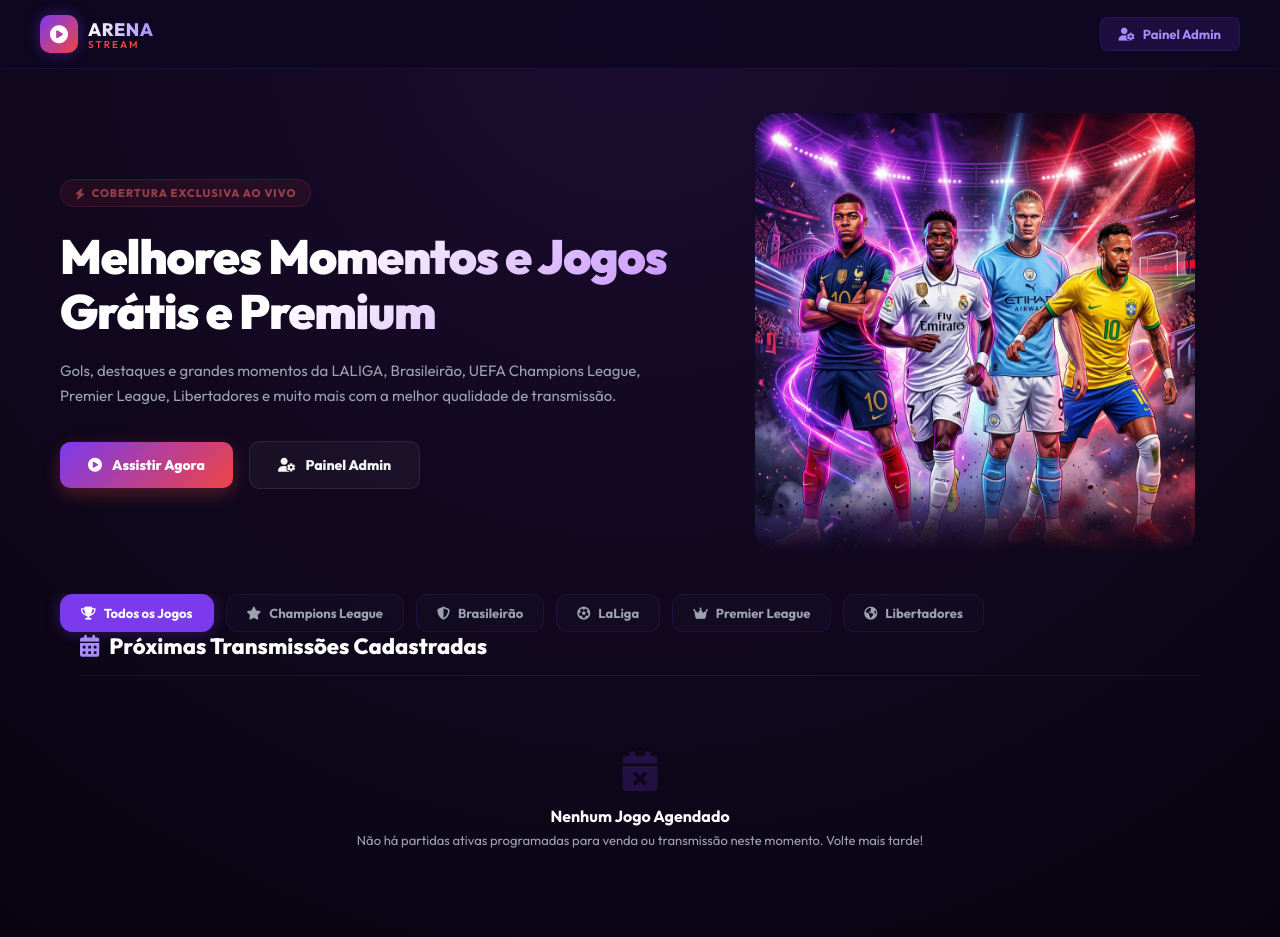
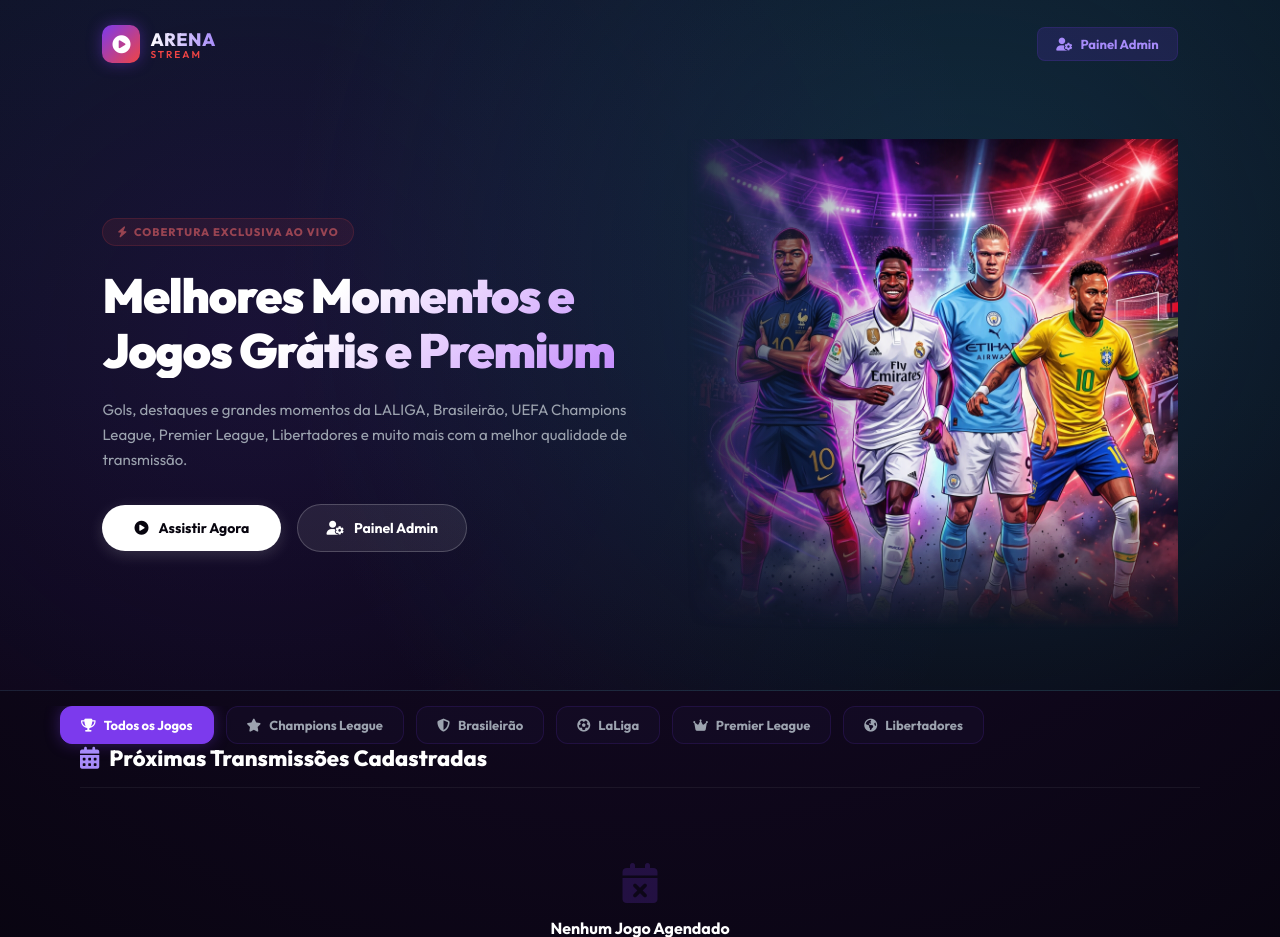
Before and after one commit to thiagodeassisbm-source/arenatv, a PHP site: page /stream/ in a window 1280 px wide. Shown: the top 937 px of the page. Before the commit the page ends 848 px from the top, so only its background shows below. Run offline with PHP 8.4, Linux system fonts and the light colour scheme; some libraries are stand-ins or nearby versions.

Commit message:
Design: Implement full-width borderless stadium hero banner with soft gradient mask and transparent header styled after DAZN

```diff
--- a/index.php
+++ b/index.php
@@ -60,18 +60,24 @@ $channels = $pdo->query($sqlChannels)->fetchAll(PDO::FETCH_ASSOC);
             overflow-x: hidden;
         }
 
-        /* Topbar */
+        /* Topbar (Overlay Transparente) */
         .topbar {
-            background: rgba(14, 8, 34, 0.85);
-            backdrop-filter: blur(12px);
-            border-bottom: 1px solid var(--border);
-            padding: 15px 40px;
+            background: transparent;
+            padding: 25px 8%;
+            position: absolute;
+            width: 100%;
+            top: 0;
+            left: 0;
             display: flex;
             justify-content: space-between;
             align-items: center;
-            position: sticky;
-            top: 0;
             z-index: 100;
+        }
+        @media (min-width: 1400px) {
+            .topbar {
+                padding-left: calc((100vw - 1200px) / 2 + 20px);
+                padding-right: calc((100vw - 1200px) / 2 + 20px);
+            }
         }
 
         .brand {
@@ -134,18 +140,27 @@ $channels = $pdo->query($sqlChannels)->fetchAll(PDO::FETCH_ASSOC);
             box-shadow: 0 0 15px rgba(124, 58, 237, 0.3);
         }
 
-        /* Hero Banner Premium */
+        /* Hero Banner Premium (Full-Bleed Estilo DAZN) */
         .hero-banner {
-            max-width: 1200px;
-            width: 100%;
-            margin: 45px auto 25px;
-            padding: 0 20px;
+            width: 100vw;
+            margin: 0;
+            padding: 140px 8% 60px;
             display: flex;
             align-items: center;
             justify-content: space-between;
             gap: 50px;
-            min-height: 440px;
             position: relative;
+            background: radial-gradient(circle at 75% 40%, rgba(30, 80, 110, 0.45) 0%, rgba(10, 6, 21, 0) 65%),
+                        radial-gradient(circle at 20% 50%, rgba(124, 58, 237, 0.15) 0%, rgba(10, 6, 21, 0) 70%),
+                        linear-gradient(180deg, #09121e 0%, var(--bg-dark) 100%);
+            border-bottom: 1px solid rgba(255, 255, 255, 0.05);
+            overflow: hidden;
+        }
+        @media (min-width: 1400px) {
+            .hero-banner {
+                padding-left: calc((100vw - 1200px) / 2 + 20px);
+                padding-right: calc((100vw - 1200px) / 2 + 20px);
+            }
         }
 
         .hero-banner-content {
@@ -198,34 +213,35 @@ $channels = $pdo->query($sqlChannels)->fetchAll(PDO::FETCH_ASSOC);
         }
 
         .btn-hero-primary {
-            background: linear-gradient(135deg, var(--color-purple), var(--color-red));
-            color: #fff;
+            background: #ffffff;
+            color: #07040e;
             border: none;
-            padding: 14px 28px;
-            font-weight: 800;
+            padding: 14px 32px;
+            font-weight: 700;
             font-size: 14px;
-            border-radius: 10px;
+            border-radius: 30px;
             cursor: pointer;
             display: flex;
             align-items: center;
             gap: 10px;
-            box-shadow: 0 6px 18px rgba(239, 68, 68, 0.3);
+            box-shadow: 0 4px 15px rgba(255, 255, 255, 0.15);
             transition: all 0.25s cubic-bezier(0.16, 1, 0.3, 1);
         }
 
         .btn-hero-primary:hover {
+            background: #f3f4f6;
             transform: translateY(-2px);
-            box-shadow: 0 10px 25px rgba(239, 68, 68, 0.45);
+            box-shadow: 0 8px 25px rgba(255, 255, 255, 0.3);
         }
 
         .btn-hero-secondary {
-            background: rgba(255, 255, 255, 0.04);
-            border: 1px solid rgba(255, 255, 255, 0.08);
-            color: var(--text-primary);
+            background: rgba(255, 255, 255, 0.08);
+            border: 1px solid rgba(255, 255, 255, 0.2);
+            color: #fff;
             padding: 14px 28px;
-            font-weight: 800;
+            font-weight: 700;
             font-size: 14px;
-            border-radius: 10px;
+            border-radius: 30px;
             text-decoration: none;
             display: flex;
             align-items: center;
@@ -234,38 +250,33 @@ $channels = $pdo->query($sqlChannels)->fetchAll(PDO::FETCH_ASSOC);
         }
 
         .btn-hero-secondary:hover {
-            background: rgba(255, 255, 255, 0.08);
-            border-color: rgba(255, 255, 255, 0.15);
+            background: rgba(255, 255, 255, 0.15);
+            border-color: rgba(255, 255, 255, 0.3);
             color: #fff;
         }
 
         .hero-banner-image {
-            flex: 0.9;
+            flex: 1.1;
             position: relative;
             display: flex;
-            justify-content: center;
+            justify-content: flex-end;
             align-items: center;
             z-index: 1;
         }
 
         .hero-banner-image img {
             width: 100%;
-            max-width: 440px;
+            max-width: 580px;
             height: auto;
-            border-radius: 24px;
-            mask-image: linear-gradient(to bottom, rgba(0,0,0,1) 85%, rgba(0,0,0,0) 100%);
-            -webkit-mask-image: linear-gradient(to bottom, rgba(0,0,0,1) 85%, rgba(0,0,0,0) 100%);
-            filter: drop-shadow(0 15px 30px rgba(124, 58, 237, 0.3));
+            border-radius: 0;
+            mask-image: linear-gradient(to left, rgba(0,0,0,1) 60%, rgba(0,0,0,0) 100%),
+                        linear-gradient(to bottom, rgba(0,0,0,1) 75%, rgba(0,0,0,0) 100%);
+            -webkit-mask-image: linear-gradient(to left, rgba(0,0,0,1) 60%, rgba(0,0,0,0) 100%),
+                                linear-gradient(to bottom, rgba(0,0,0,1) 75%, rgba(0,0,0,0) 100%);
+            mask-composite: intersect;
+            -webkit-mask-composite: source-in;
+            filter: drop-shadow(0 0 40px rgba(30, 80, 110, 0.4));
             animation: floatImage 6s ease-in-out infinite;
-        }
-
-        .image-overlay-glow {
-            position: absolute;
-            width: 300px;
-            height: 300px;
-            background: radial-gradient(circle, rgba(124, 58, 237, 0.3) 0%, rgba(239, 68, 68, 0) 70%);
-            z-index: -1;
-            filter: blur(40px);
         }
 
         @keyframes floatImage {
@@ -336,11 +347,18 @@ $channels = $pdo->query($sqlChannels)->fetchAll(PDO::FETCH_ASSOC);
         }
 
         @media (max-width: 992px) {
+            .topbar {
+                position: relative !important;
+                background: #09121e !important;
+                padding: 15px 20px !important;
+            }
+
             .hero-banner {
                 flex-direction: column;
                 text-align: center;
                 gap: 40px;
-                margin-top: 15px;
+                padding: 40px 20px !important;
+                width: 100% !important;
             }
 
             .hero-banner-content {
@@ -358,8 +376,14 @@ $channels = $pdo->query($sqlChannels)->fetchAll(PDO::FETCH_ASSOC);
                 justify-content: center;
             }
 
+            .hero-banner-image {
+                justify-content: center;
+            }
+
             .hero-banner-image img {
                 max-width: 340px;
+                mask-image: linear-gradient(to bottom, rgba(0,0,0,1) 75%, rgba(0,0,0,0) 100%);
+                -webkit-mask-image: linear-gradient(to bottom, rgba(0,0,0,1) 75%, rgba(0,0,0,0) 100%);
             }
         }
 
```
